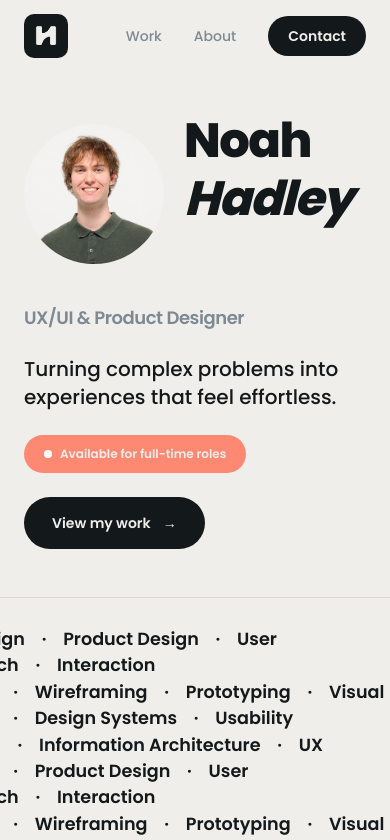
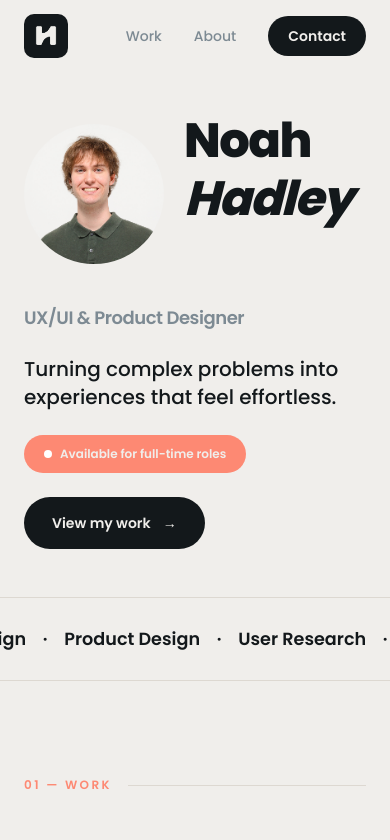
Before and after one commit to nhadley0517-art/my-portfolio, a Next.js app: page / in a window 390 px wide. Shown: the top 840 px of the page. Built offline with nearby package versions, Linux system fonts and the light colour scheme.

Commit message:
fix mobile heading leading

```diff
--- a/app/globals.css
+++ b/app/globals.css
@@ -61,4 +61,10 @@ section {
   .marquee-track {
     animation-duration: 20s !important;
   }
+
+  .hero-name,
+  .about-heading,
+  .contact-heading {
+    line-height: 1.2;
+  }
 }
--- a/components/About.tsx
+++ b/components/About.tsx
@@ -25,7 +25,7 @@ export default function About() {
           {/* Left: bio + LinkedIn */}
           <ScrollReveal delay={0.1} className="flex flex-col gap-8">
             <div>
-              <h2 className="text-[clamp(32px,4.5vw,54px)] font-bold tracking-tight leading-[1.05] max-md:leading-[1.2] text-[#13181B] mb-8">
+              <h2 className="text-[clamp(32px,4.5vw,54px)] font-bold tracking-tight leading-[1.05] text-[#13181B] mb-8 about-heading">
                 A designer driven by<br />
                 <span className="italic font-light text-[#7D8A93]">curiosity &amp; care.</span>
               </h2>
--- a/components/Contact.tsx
+++ b/components/Contact.tsx
@@ -16,7 +16,7 @@ export default function Contact() {
 
         <div className="max-w-2xl">
           <ScrollReveal delay={0.1}>
-            <h2 className="text-[clamp(40px,6.5vw,80px)] font-bold tracking-tight leading-[0.95] max-md:leading-[1.2] text-[#13181B] mb-8">
+            <h2 className="text-[clamp(40px,6.5vw,80px)] font-bold tracking-tight leading-[0.95] text-[#13181B] mb-8 contact-heading">
               Let&apos;s work<br />
               <span className="italic font-extrabold text-[#FD8973]">together.</span>
             </h2>
--- a/components/Hero.tsx
+++ b/components/Hero.tsx
@@ -42,13 +42,13 @@ export default function Hero() {
               <div className="min-w-0">
                 <motion.span
                   {...fadeUp(0.22)}
-                  className="block font-extrabold text-[clamp(48px,7.5vw,104px)] leading-[0.88] max-md:leading-[1.2] tracking-[-0.03em] text-[#13181B]"
+                  className="block font-extrabold text-[clamp(48px,7.5vw,104px)] leading-[0.88] tracking-[-0.03em] text-[#13181B] hero-name"
                 >
                   Noah
                 </motion.span>
                 <motion.span
                   {...fadeUp(0.36)}
-                  className="block font-extrabold italic text-[clamp(48px,7.5vw,104px)] leading-[0.88] max-md:leading-[1.2] tracking-[-0.03em] text-[#13181B]"
+                  className="block font-extrabold italic text-[clamp(48px,7.5vw,104px)] leading-[0.88] tracking-[-0.03em] text-[#13181B] hero-name"
                 >
                   Hadley
                 </motion.span>
--- a/components/Marquee.tsx
+++ b/components/Marquee.tsx
@@ -24,8 +24,7 @@ export default function Marquee() {
   return (
     <div className="border-t border-b border-[#DDD8D1] py-7 overflow-hidden">
       <div
-        className="flex whitespace-nowrap"
-        className="marquee-track"
+        className="flex whitespace-nowrap marquee-track"
         style={{ animation: "marquee 75s linear infinite" }}
       >
         <span
```
